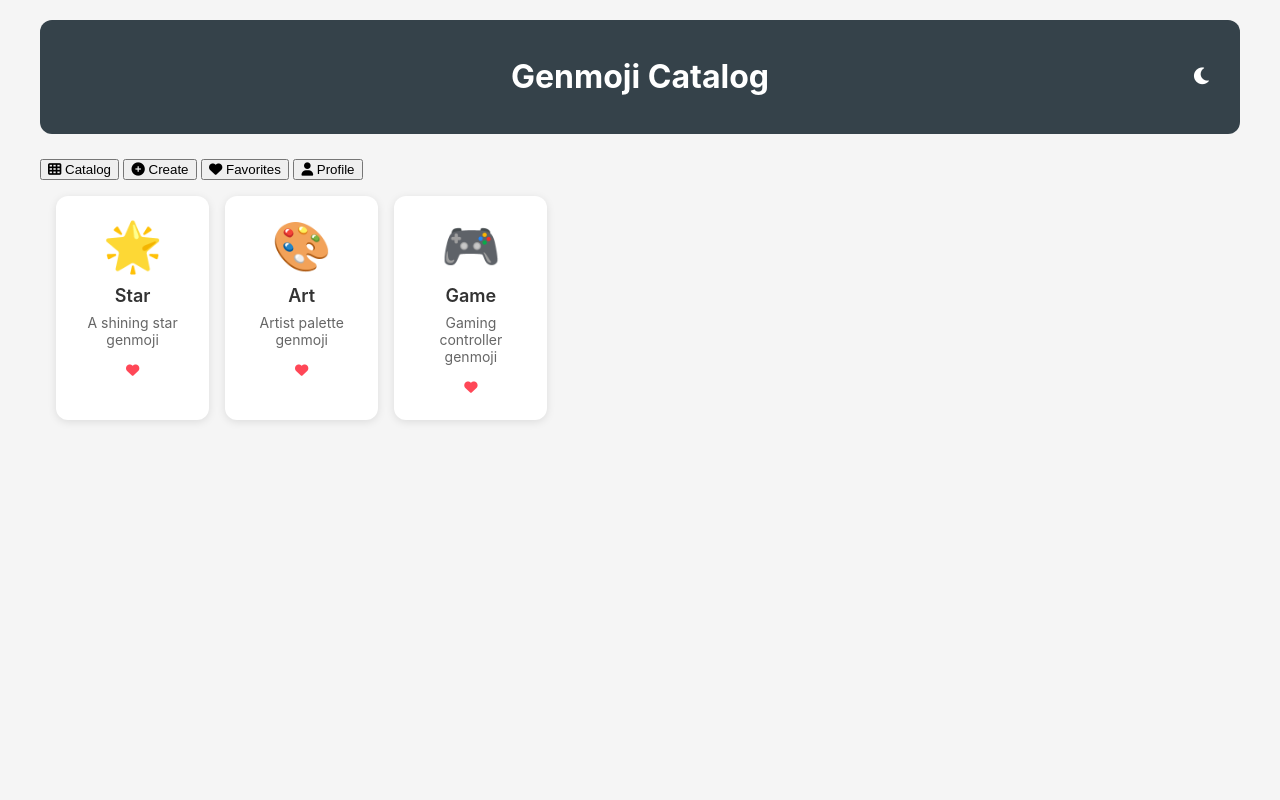
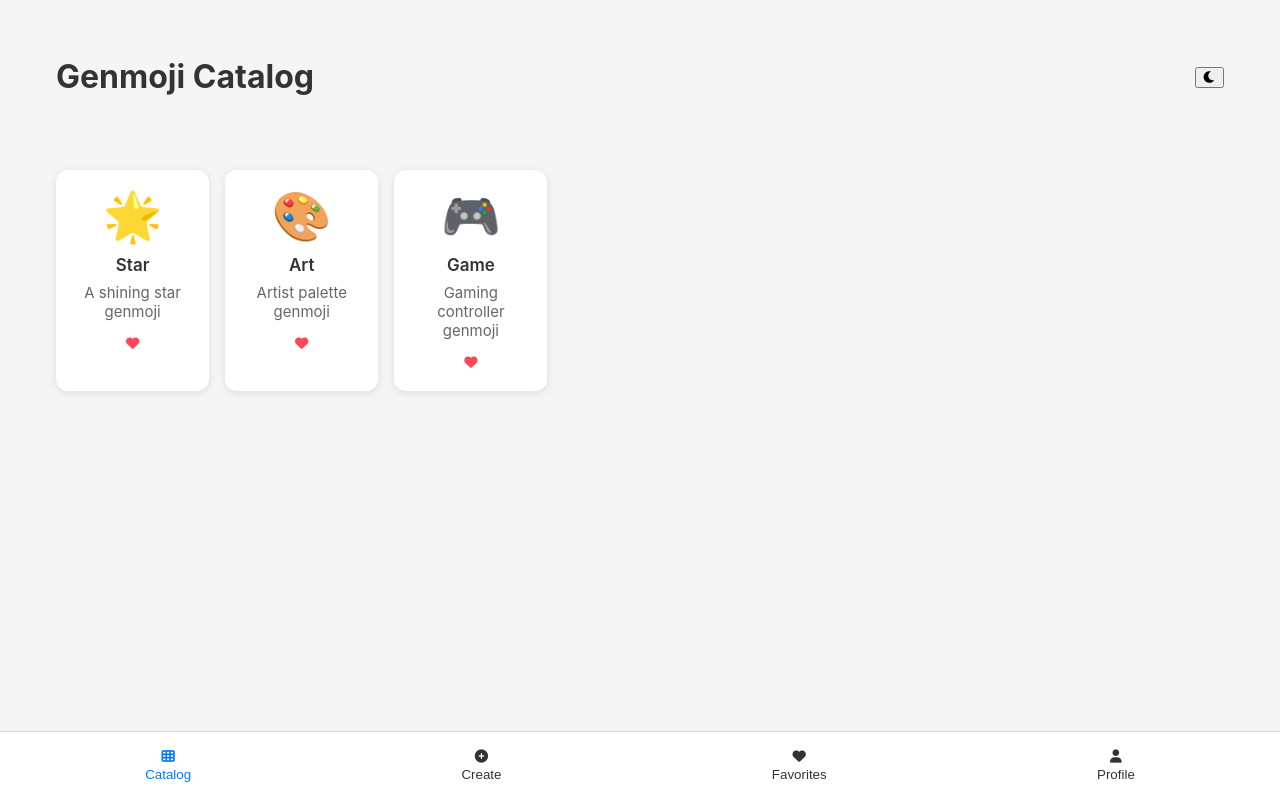
Before and after one commit to kvaubin/genmojicatalog, a plain HTML site: page index.html in a window 1280 px wide. Drawn offline with Linux system fonts and the light colour scheme.

Commit message:
Update styles.css

```diff
--- a/styles.css
+++ b/styles.css
@@ -2,27 +2,23 @@
     --background-color: #f5f5f5;
     --text-color: #333;
     --card-background: #ffffff;
-    --header-background: #35424a;
-    --header-text: #ffffff;
-    --grid-gap: 16px;
-    --card-radius: 12px;
+    --tab-bar-background: #ffffff;
+    --active-tab-color: #007AFF;
 }
 
 [data-theme="dark"] {
-    --background-color: #1a1a1a;
+    --background-color: #000000;
     --text-color: #ffffff;
-    --card-background: #2d2d2d;
-    --header-background: #000000;
-    --header-text: #ffffff;
+    --card-background: #1c1c1e;
+    --tab-bar-background: #1c1c1e;
 }
 
 body {
-    font-family: -apple-system, BlinkMacSystemFont, 'Segoe UI', Roboto, sans-serif;
+    font-family: -apple-system, BlinkMacSystemFont, 'SF Pro Text', 'SF Pro Icons', 'Helvetica Neue', sans-serif;
     margin: 0;
     padding: 0;
     background-color: var(--background-color);
     color: var(--text-color);
-    transition: all 0.3s ease;
 }
 
 .container {
@@ -32,66 +28,70 @@ body {
 }
 
 header {
-    background-color: var(--header-background);
-    color: var(--header-text);
+    display: flex;
+    justify-content: space-between;
+    align-items: center;
     padding: 16px;
-    text-align: center;
-    position: relative;
-    margin-bottom: 24px;
-    border-radius: var(--card-radius);
+    margin-bottom: 20px;
 }
 
-.theme-toggle {
-    position: absolute;
-    right: 20px;
-    top: 50%;
-    transform: translateY(-50%);
+.tab-bar {
+    display: flex;
+    justify-content: space-around;
+    background: var(--tab-bar-background);
+    padding: 10px;
+    position: fixed;
+    bottom: 0;
+    left: 0;
+    right: 0;
+    box-shadow: 0 -1px 0 rgba(0,0,0,0.1);
 }
 
-.theme-toggle button {
+.tab-item {
+    border: none;
     background: none;
-    border: none;
-    color: var(--header-text);
-    font-size: 1.2rem;
+    color: var(--text-color);
+    display: flex;
+    flex-direction: column;
+    align-items: center;
+    gap: 4px;
+    padding: 8px;
     cursor: pointer;
-    padding: 8px;
+}
+
+.tab-item.active {
+    color: var(--active-tab-color);
 }
 
 .catalog-grid {
     display: grid;
     grid-template-columns: repeat(auto-fill, minmax(150px, 1fr));
-    gap: var(--grid-gap);
+    gap: 16px;
     padding: 16px;
+    margin-bottom: 70px;
 }
 
 .catalog-item {
     background: var(--card-background);
-    border-radius: var(--card-radius);
-    padding: 20px;
+    border-radius: 12px;
+    padding: 16px;
     text-align: center;
     box-shadow: 0 2px 8px rgba(0,0,0,0.1);
-    transition: transform 0.2s ease, box-shadow 0.2s ease;
-}
-
-.catalog-item:hover {
-    transform: translateY(-4px);
-    box-shadow: 0 4px 12px rgba(0,0,0,0.15);
 }
 
 .emoji {
     font-size: 48px;
-    margin-bottom: 12px;
+    margin-bottom: 8px;
 }
 
 .title {
-    font-size: 18px;
+    font-size: 17px;
     font-weight: 600;
     margin: 8px 0;
-    color: var(--text-color);
 }
 
 .description {
-    font-size: 14px;
+    font-size: 15px;
     color: #666;
     margin: 0;
 }
@@ -103,15 +103,5 @@ header {
 
     .catalog-grid {
         grid-template-columns: repeat(auto-fill, minmax(120px, 1fr));
-        gap: 12px;
-        padding: 12px;
-    }
-
-    .emoji {
-        font-size: 36px;
-    }
-
-    .title {
-        font-size: 16px;
     }
 }
```
